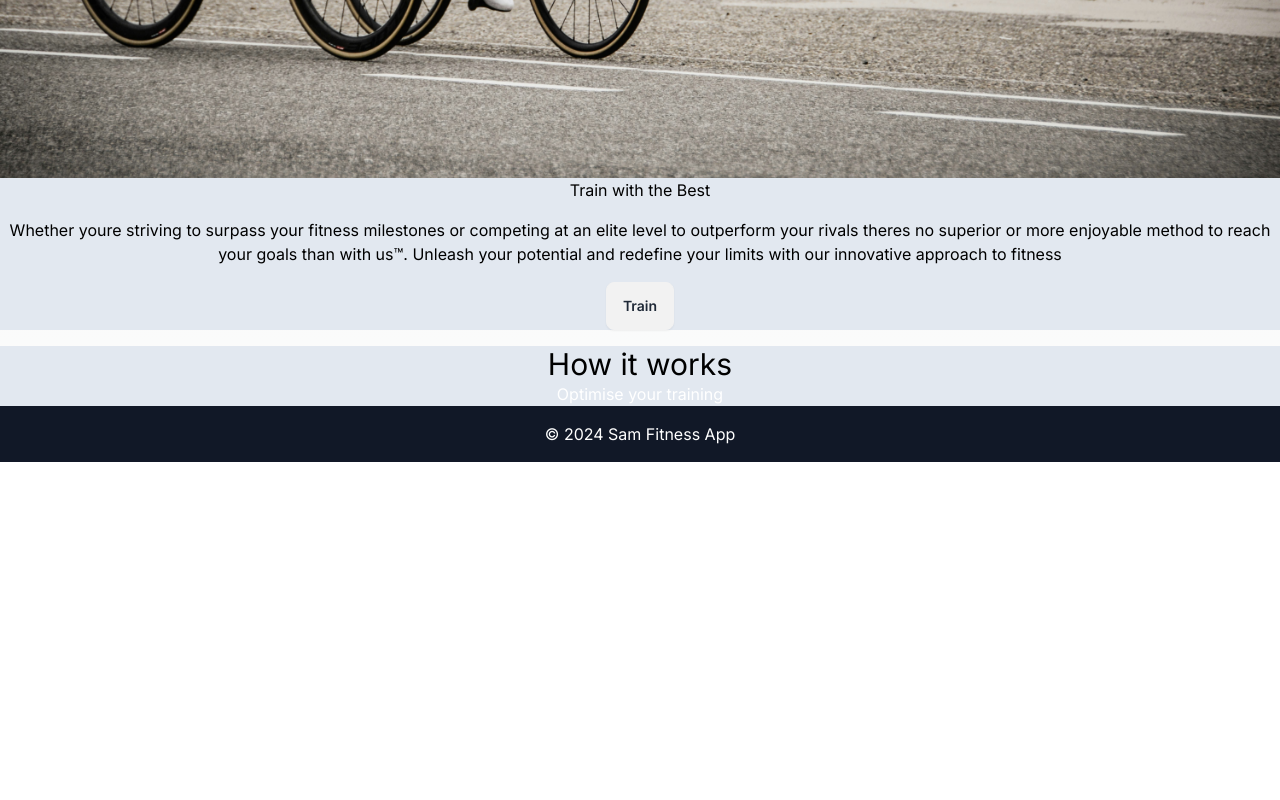
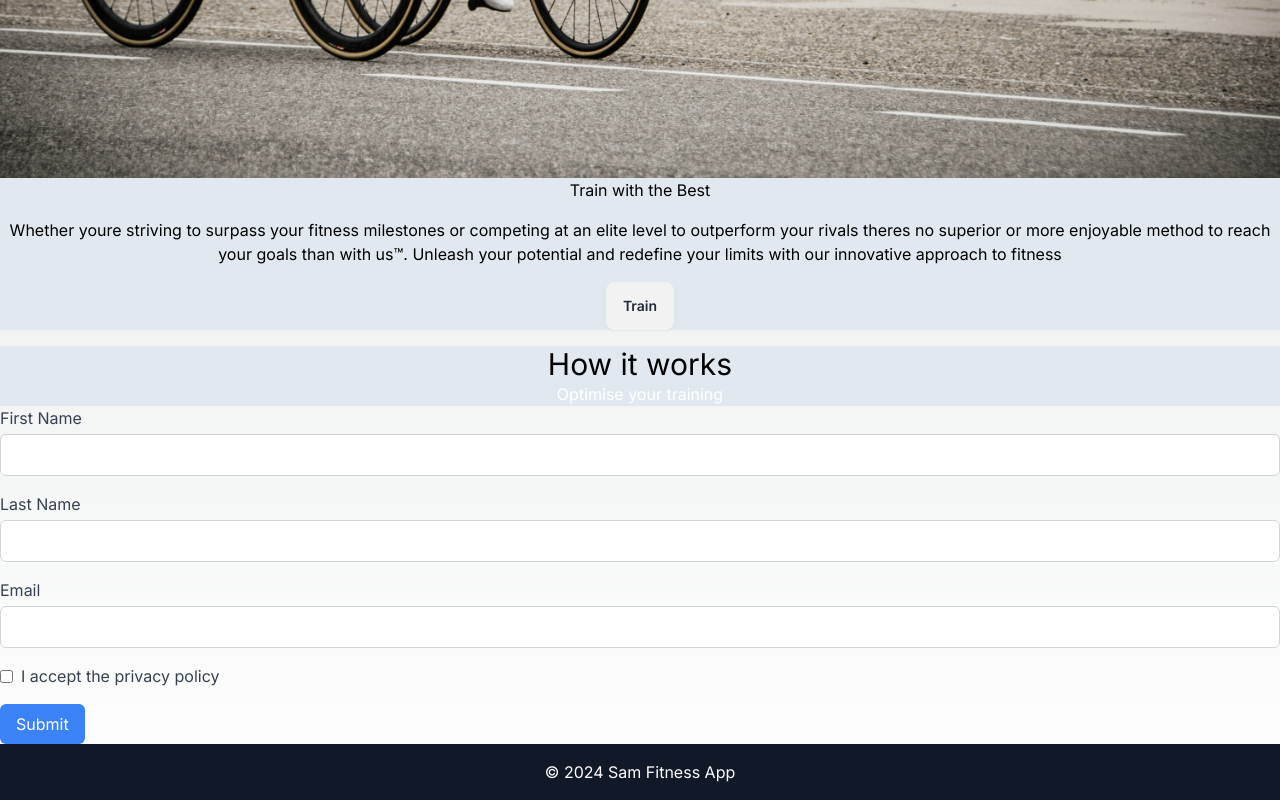
Before and after one commit to Martin2251/sam-app, a Next.js app: page / in a window 1280 px wide. Shown: the part 622-1422 px from the top of the page. Before the commit the page ends 1084 px from the top, so only its background shows below. Built offline with nearby package versions, Linux system fonts and the light colour scheme.

Commit message:
added formik and stayahead form

```diff
--- a/package.json
+++ b/package.json
@@ -10,6 +10,7 @@
   },
   "dependencies": {
     "@hookform/resolvers": "^3.3.4",
+    "formik": "^2.4.5",
     "next": "14.1.0",
     "react": "^18",
     "react-dom": "^18",
--- /dev/null
+++ b/src/app/Components/StayAhead/index.tsx
@@ -0,0 +1,95 @@
+// components/ContactForm.tsx
+"use client"
+import React, { useState } from 'react';
+import { useFormik } from 'formik';
+import * as Yup from 'yup';
+
+const ContactForm: React.FC = () => {
+  const [submitted, setSubmitted] = useState(false);
+
+  const validationSchema = Yup.object({
+    firstName: Yup.string().required('First name is required'),
+    lastName: Yup.string().required('Last name is required'),
+    email: Yup.string().email('Invalid email address').required('Email is required'),
+    privacyPolicy: Yup.boolean().oneOf([true], 'You must accept the privacy policy'),
+  });
+
+  const formik = useFormik({
+    initialValues: {
+      firstName: '',
+      lastName: '',
+      email: '',
+      privacyPolicy: false,
+    },
+    validationSchema: validationSchema,
+    onSubmit: (values) => {
+      // Handle form submission here (e.g., send data to server)
+      console.log(values);
+      setSubmitted(true);
+    },
+  });
+
+  return (
+    <div>
+      {submitted ? (
+        <p className="text-green-600">Form submitted successfully!</p>
+      ) : (
+        <form onSubmit={formik.handleSubmit}>
+          <div className="mb-4">
+            <label htmlFor="firstName" className="block text-gray-700">First Name</label>
+            <input
+              type="text"
+              id="firstName"
+              className="mt-1 p-2 border border-gray-300 rounded-md w-full"
+              {...formik.getFieldProps('firstName')}
+            />
+            {formik.touched.firstName && formik.errors.firstName && (
+              <p className="text-red-500">{formik.errors.firstName}</p>
+            )}
+          </div>
+          <div className="mb-4">
+            <label htmlFor="lastName" className="block text-gray-700">Last Name</label>
+            <input
+              type="text"
+              id="lastName"
+              className="mt-1 p-2 border border-gray-300 rounded-md w-full"
+              {...formik.getFieldProps('lastName')}
+            />
+            {formik.touched.lastName && formik.errors.lastName && (
+              <p className="text-red-500">{formik.errors.lastName}</p>
+            )}
+          </div>
+          <div className="mb-4">
+            <label htmlFor="email" className="block text-gray-700">Email</label>
+            <input
+              type="email"
+              id="email"
+              className="mt-1 p-2 border border-gray-300 rounded-md w-full"
+              {...formik.getFieldProps('email')}
+            />
+            {formik.touched.email && formik.errors.email && (
+              <p className="text-red-500">{formik.errors.email}</p>
+            )}
+          </div>
+          <div className="mb-4">
+            <label htmlFor="privacyPolicy" className="flex items-center">
+              <input
+                type="checkbox"
+                id="privacyPolicy"
+                className="mr-2"
+                {...formik.getFieldProps('privacyPolicy')}
+              />
+              <span className="text-gray-700">I accept the privacy policy</span>
+            </label>
+            {formik.touched.privacyPolicy && formik.errors.privacyPolicy && (
+              <p className="text-red-500">{formik.errors.privacyPolicy}</p>
+            )}
+          </div>
+          <button type="submit" className="bg-blue-500 text-white py-2 px-4 rounded-md hover:bg-blue-600">Submit</button>
+        </form>
+      )}
+    </div>
+  );
+};
+
+export default ContactForm;
--- a/src/app/page.tsx
+++ b/src/app/page.tsx
@@ -3,6 +3,7 @@ import Link from "next/link";
 import Hero from "./Components/Hero";
 import TrainSection from "./Components/Train";
 import HowItWorks from "./Components/HowItWorks";
+import StayAhead from "./Components/StayAhead";
 
 export default function Home() {
   return (
@@ -10,6 +11,7 @@ export default function Home() {
 <Hero  />
 <TrainSection  />
 <HowItWorks  />
+<StayAhead  />
   </main>
 
 
```
Also changed, not shown: 1 other file (tests, documents, lock files or other folders).
